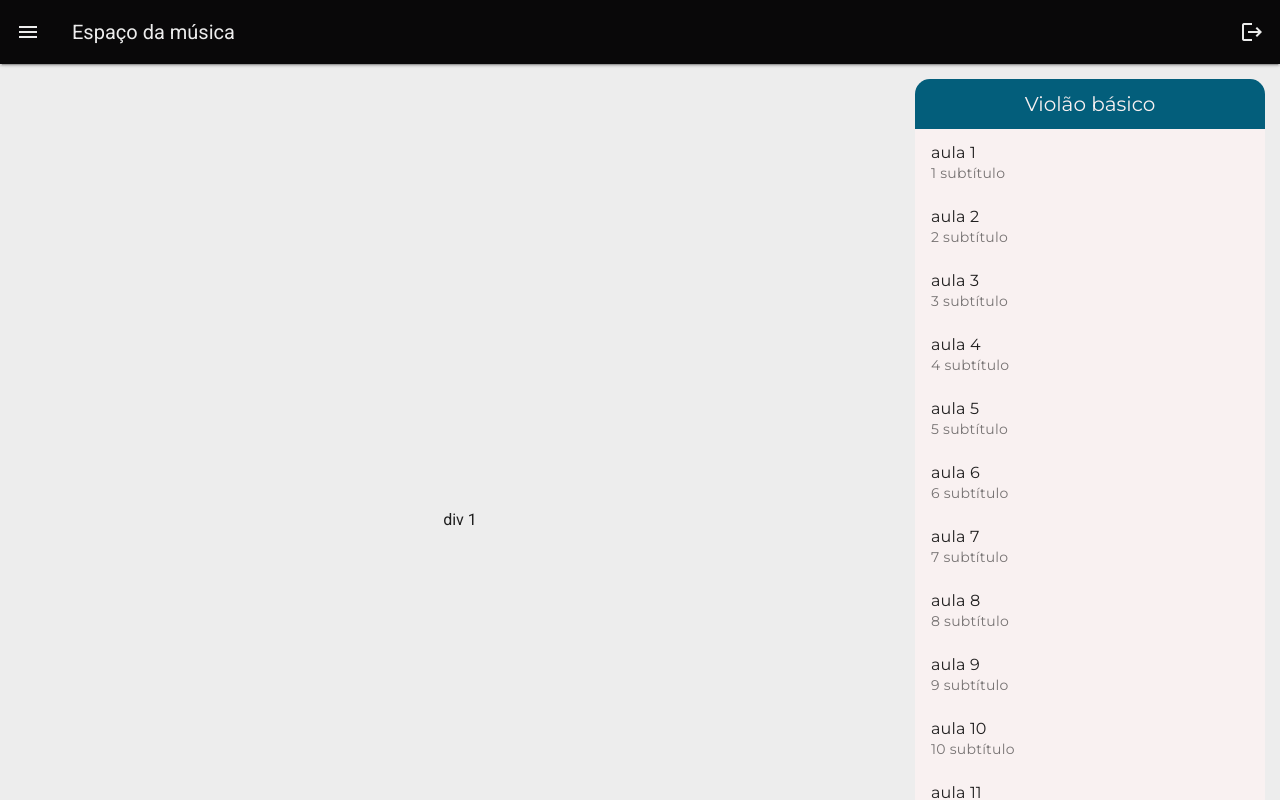
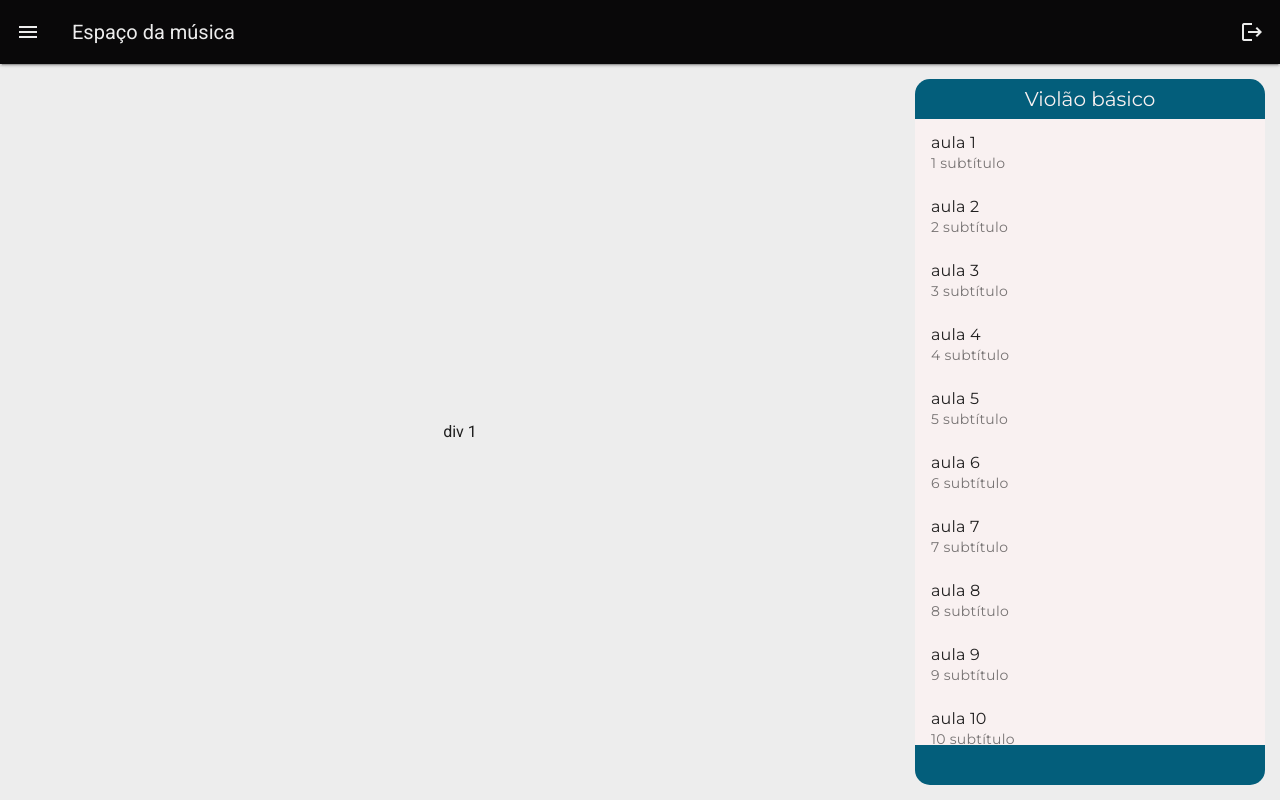
Before and after one commit to Eric-Pessoa/Curso-online-joao-freitas, a Vue app: page / in a window 1280 px wide. Shown: the top 800 px of the page. Built offline with nearby package versions, Linux system fonts and the light colour scheme.

Commit message:
[feat] adjusting toolbar css

```diff
--- a/src/App.vue
+++ b/src/App.vue
@@ -10,4 +10,7 @@ import AppHeader from './components/Header/AppHeader.vue'
 </template>
 
 <style scoped>
+.v-main {
+  height: 600px;
+}
 </style>
--- a/src/pages/home/HomePage.vue
+++ b/src/pages/home/HomePage.vue
@@ -33,6 +33,7 @@ const mockedListLessons = ref([
           ></v-list-item>
         </v-list>
       </div>
+      <div id="footer"></div>
     </div>
   </div>
 </template>
@@ -61,6 +62,7 @@ const mockedListLessons = ref([
     align-items: center;
     flex: 1 0 250px;
     min-width: 350px;
+    max-height: 720px;
     background-color: #f9f1f1;
     border-radius: 15px;
     #title {
@@ -71,12 +73,14 @@ const mockedListLessons = ref([
       font-size: 20px;
       border-radius: 15px 15px 0 0;
       width: 100%;
-      height: 50px;
+      height: 40px;
       background-color: #035e7b;
       color: #f9f1f1;
     }
     #lessons-list {
       width: 100%;
+      flex: 1;
+      overflow-y: scroll;
       .v-list {
         padding: 0;
         .v-list-item {
@@ -85,6 +89,13 @@ const mockedListLessons = ref([
         }
       }
     }
+    #footer {
+      border-radius: 0 0 15px 15px;
+      width: 100%;
+      height: 40px;
+      background-color: #035e7b;
+      color: #f9f1f1;
+    }
   }
 }
 </style>
```
